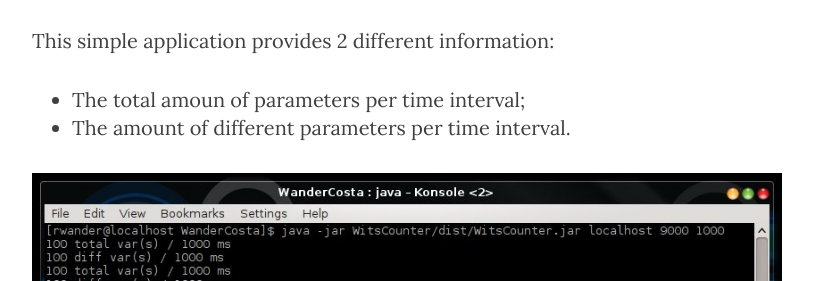
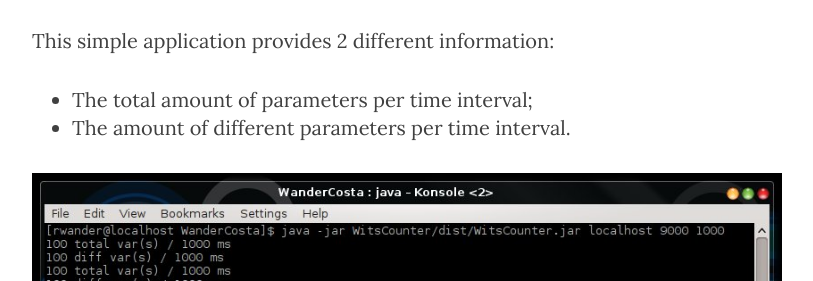
Before and after one commit to rwanderc/blog, a Jekyll site: the page built from _posts/2016-01-04-java-wits-counter.markdown, in a window 1280 px wide and 900 px high, scrolled down 1313 px. Shown: the part 173-454 px from the top of the window, without its empty margins (233-1046 px from the left). Built offline with Jekyll 4.4.1, drawn with Linux system fonts in a browser that asks for light colours; nearby versions of some CDN libraries; emoji names are drawn with the system emoji font; comment, search, counter and statistics services are not loaded.

Commit message:
witscounter

```diff
--- a/_posts/2016-01-04-java-wits-counter.markdown
+++ b/_posts/2016-01-04-java-wits-counter.markdown
@@ -29,7 +29,7 @@ This software is licensed under the MIT license, what basically means that you c
 
 This simple application provides 2 different information:
 
-* The total amoun of parameters per time interval;
+* The total amount of parameters per time interval;
 * The amount of different parameters per time interval.
 
 ![post-img-java-witscounter-printscreen1.jpg](/img/post-img-java-witscounter-printscreen1.jpg)
```
